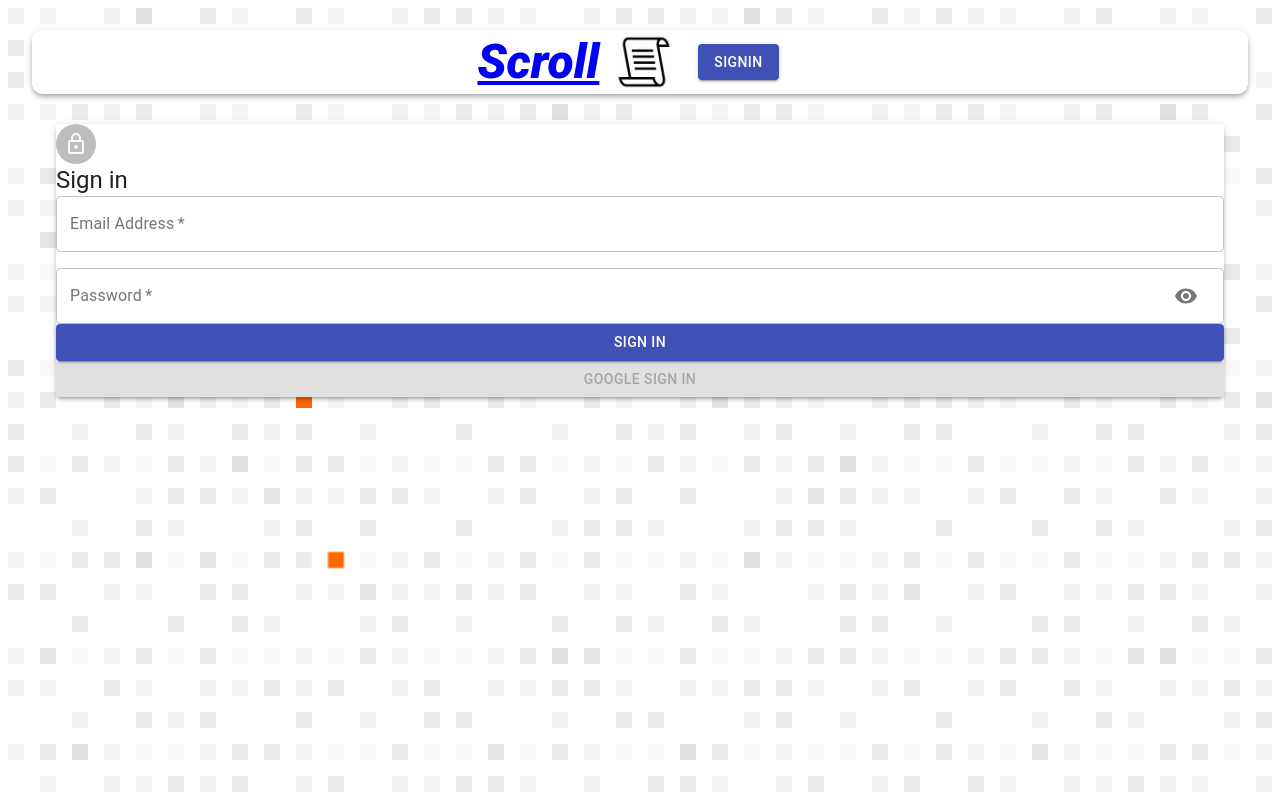
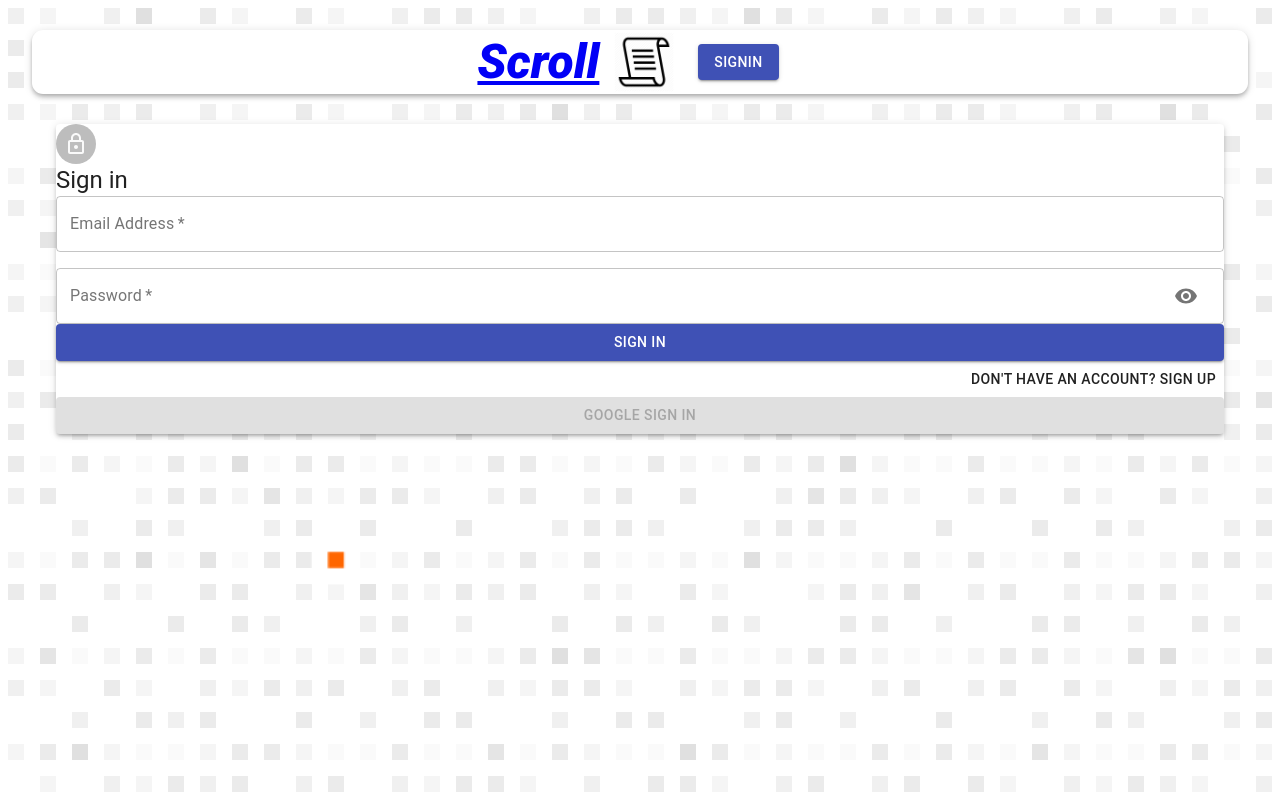
Before and after one commit to toorajj/ScrollListFrontEnd, a React (Create React App) app: page /auth in a window 1280 px wide. Built offline with nearby package versions, Linux system fonts and the light colour scheme.

Commit message:
added a sign in switch to toggle between signin and sign up

```diff
--- a/src/components/Auth/Auth.js
+++ b/src/components/Auth/Auth.js
@@ -31,9 +31,16 @@
             console.log(error);
         }
     }
+
     const googleFailure = (error) => {
         console.log(error);
         console.log('Google sign in failed')
+    }
+
+    const switchMode = () => {
+        setIsSignedUp((prevIsSignedUp) => !prevIsSignedUp);
+        handleShowPassword(false);
+
     }
 
     return (
@@ -48,7 +55,7 @@
                         { isSignedUp && (
                             <>
                                 <Input name="First name" label="First Name" handleChange={handleChange} autoFocus half />
-                                <Input name="Last name" label="Last Name" handleChange={handleChange} xs={6} />
+                                <Input name="Last name" label="Last Name" handleChange={handleChange} half />
                             </>
                         )}
                         <Input name="email" label="Email Address" handleChange={handleChange} type="email" />
@@ -58,6 +65,13 @@
                     <Button type="submit" fullWidth variant="contained" color="primary" >
                         {isSignedUp ? 'Sign Up' : 'Sign In'}
                     </Button>
+                    <Grid container justify="flex-end">
+                        <Grid item>
+                            <Button onClick={switchMode}>
+                                { isSignedUp ? 'Already have an account? Sign In' : "Don't have an account? Sign Up"}
+                            </Button>
+                        </Grid>
+                    </Grid>
                     <GoogleLogin
                         clientId="456151989560-5trkj9r78s54i8iaj2k7br3dtcshmp4i.apps.googleusercontent.com"
                         render={(renderProps) => (
```
